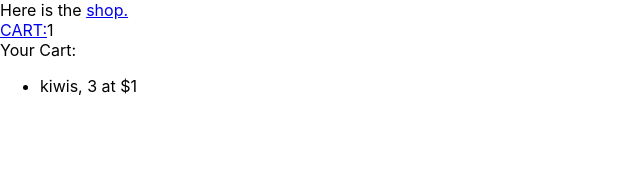
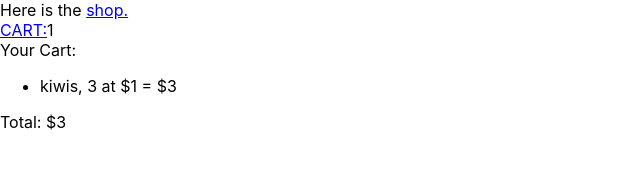
Before and after one commit to sbusenba/odin-shopping-cart, a React (Create React App) app: page /cart in a window 1280 px wide. Shown: the top 182 px of the page, without its empty margins (0-640 px from the left). Built offline with nearby package versions, Linux system fonts and the light colour scheme.

Commit message:
Add logic to sum cart total.

```diff
--- a/src/components/Cart.js
+++ b/src/components/Cart.js
@@ -3,14 +3,17 @@ import  {useOutletContext} from 'react-router-dom'
 function Cart (){
 
     const [products,cartList,addToCart] = useOutletContext()
-
+    let total = 0;
     return (<div>
         Your Cart:
             <ul>
-        {cartList.map((item,index)=>{return <li key={index}>
-            {`${item.name}s, ${item.quantity} at $${item.price}`}
+        {cartList.map((item,index)=>{
+            total += item.price*item.quantity;
+            return <li key={index}>
+            {`${item.name}s, ${item.quantity} at $${item.price} = $${item.price*item.quantity}`}
         </li>})}
         </ul>
+        <div>{`Total: $${total}`}</div>
     </div>)
 }
 export default Cart;
```
